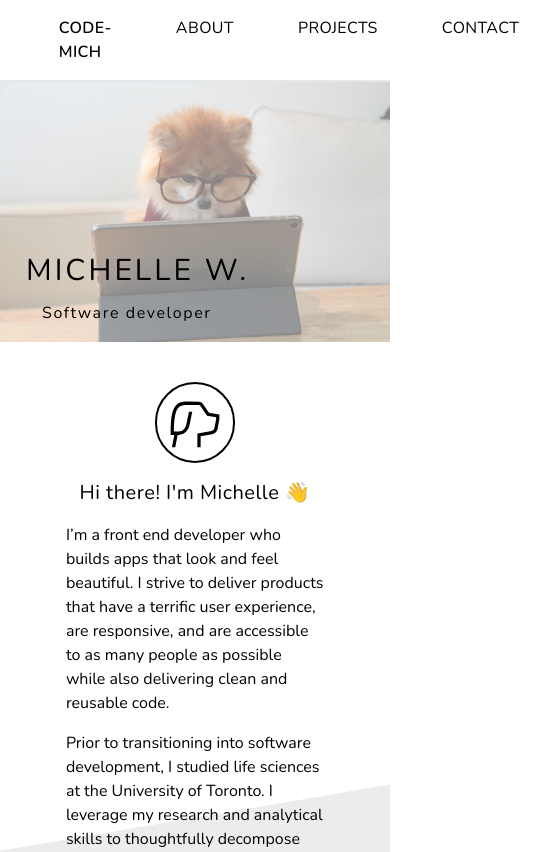
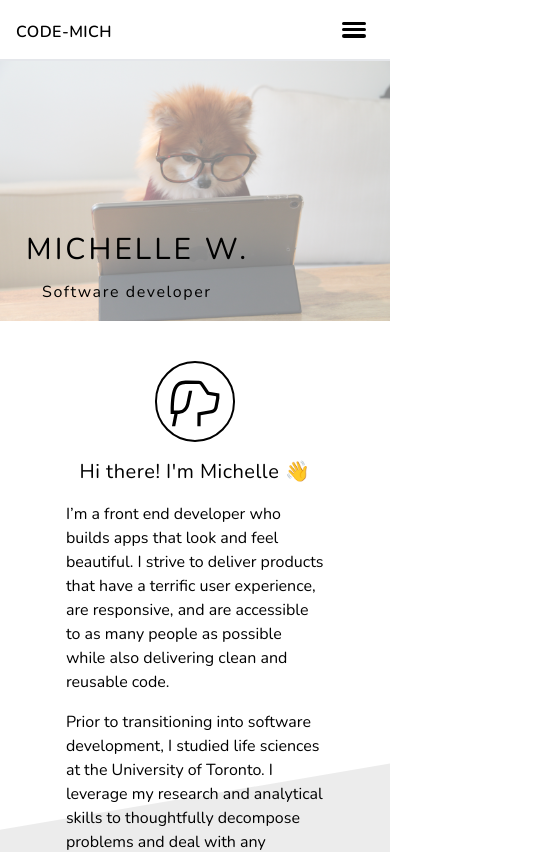
Before and after one commit to code-mich/Portfolio-2025, a React (Vite) app: page / in a window 390 px wide. Shown: the top 852 px of the page, 551 px wide, since content can reach past the window. Built offline with nearby package versions, Linux system fonts and the light colour scheme.

Commit message:
Add hamburger menu to nav bar on small screen sizes

```diff
--- a/components/NavBar.tsx
+++ b/components/NavBar.tsx
@@ -1,4 +1,6 @@
-import { NavItem } from "./NavItem";
+import { NavDesktop } from "./NavDesktop";
+import { NavMobile } from "./NavMobile";
+import { useState, useEffect, useRef } from "react";
 
 type NavItems = {
 	name: string;
@@ -21,10 +23,35 @@ const navItems: NavItems[] = [
 ];
 
 export function NavBar() {
+	const [showMenu, setshowMenu] = useState(false);
+	const [width, setWidth] = useState(window.innerWidth);
+
+	const ref = useRef<HTMLDivElement>(null);
+	const breakpoint = 640;
+
+	const handleClickOutside = (e: any) => {
+		if (showMenu && !ref.current?.contains(e.target as Node)) {
+			setshowMenu(false);
+		}
+	};
+
+	window.addEventListener("click", handleClickOutside);
+
+	useEffect(() => {
+		const handleResizeWindow = () => setWidth(window.innerWidth);
+		window.addEventListener("resize", handleResizeWindow);
+
+		return () => {
+			window.removeEventListener("resize", handleResizeWindow);
+		};
+	}, []);
+
 	return (
-		<nav className="sticky bg-white border-b-2 border-gray-200 top-0 p-2 z-10 text-l uppercase tracking-wide">
-			<div className="wrapper flex justify-between">
-				<span className="px-8 py-2 ">
+		<nav className="sticky bg-white border-b-2 border-gray-200 top-0 py-2 z-10 text-l uppercase tracking-wide">
+			<div
+				className={`flex justify-between ${width > breakpoint ? "wrapper" : ""}`}
+			>
+				<span className="mt-3 mx-4 sm:px-8 sm:my-2">
 					<a
 						href="#home"
 						className="font-semibold relative after:bg-black after:absolute after:h-0.5 after:w-0 after:bottom-0 after:left-0 hover:after:w-full after:transition-all after:duration-800 cursor-pointer"
@@ -32,11 +59,51 @@ export function NavBar() {
 						code-mich
 					</a>
 				</span>
-				<ul className="flex">
-					{navItems.map((item) => (
-						<NavItem itemName={item.name} linkTo={item.href} />
-					))}
-				</ul>
+
+				{/* Mobile hamburger nav */}
+				{width < breakpoint && (
+					<>
+						<div ref={ref} className="mx-4">
+							<button
+								type="button"
+								className="flex flex-col px-2 py-3 cursor-pointer"
+								onClick={() => setshowMenu(!showMenu)}
+							>
+								<span
+									className={`bar ${showMenu ? "rotate-45 " : "rotate-0"}`}
+								></span>
+								<span
+									className={`bar ${showMenu ? "translate-x-full opacity-0" : "translate-x-0"}`}
+								></span>
+								<span
+									className={`bar & ${showMenu ? "-rotate-45" : "rotate-0"}`}
+								></span>
+							</button>
+						</div>
+						{showMenu && (
+							<ul className="w-screen absolute bg-gray-200 translate-y-[3rem] z-10">
+								{navItems.map((item) => (
+									<NavMobile
+										itemName={item.name}
+										linkTo={item.href}
+										onClick={() => setshowMenu(!showMenu)}
+									/>
+								))}
+							</ul>
+						)}
+					</>
+				)}
+
+				{/* Desktop nav bar */}
+				{width > breakpoint && (
+					<>
+						<ul className="flex">
+							{navItems.map((item) => (
+								<NavDesktop itemName={item.name} linkTo={item.href} />
+							))}
+						</ul>
+					</>
+				)}
 			</div>
 		</nav>
 	);
--- a/components/NavItem.tsx
+++ b/components/NavDesktop.tsx
@@ -3,9 +3,9 @@ type Props = {
 	linkTo: string;
 };
 
-export function NavItem({ itemName, linkTo }: Props) {
+export function NavDesktop({ itemName, linkTo }: Props) {
 	return (
-		<li className="px-8 py-2">
+		<li className="px-8 mt-3 sm:my-2">
 			<a
 				className="relative after:bg-black after:absolute after:h-0.5 after:w-0 after:bottom-0 after:left-0 hover:after:w-full after:transition-all after:duration-800 cursor-pointer"
 				href={linkTo}
--- /dev/null
+++ b/components/NavMobile.tsx
@@ -0,0 +1,19 @@
+type Props = {
+	itemName: string;
+	linkTo: string;
+	onClick: (e: React.MouseEvent<HTMLAnchorElement>) => void;
+};
+
+export function NavMobile({ itemName, linkTo, onClick }: Props) {
+	return (
+		<li className="text-center text-l tracking-widest font-light px-8 py-6">
+			<a
+				className="relative after:bg-black after:absolute after:h-0.5 after:w-0 after:bottom-0 after:left-0 hover:after:w-full after:transition-all after:duration-800 cursor-pointer"
+				href={linkTo}
+				onClick={onClick}
+			>
+				{itemName}
+			</a>
+		</li>
+	);
+}
--- a/src/App.css
+++ b/src/App.css
@@ -29,3 +29,7 @@ body {
 	width: 90%;
 	margin: 0 auto;
 }
+
+.bar {
+	@apply block w-6 h-[0.2rem] my-[0.1rem] bg-black rounded duration-300 transition-all origin-[3px];
+}
```
